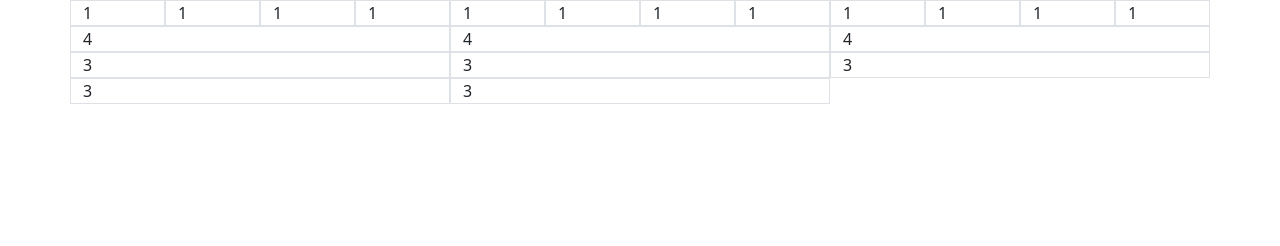
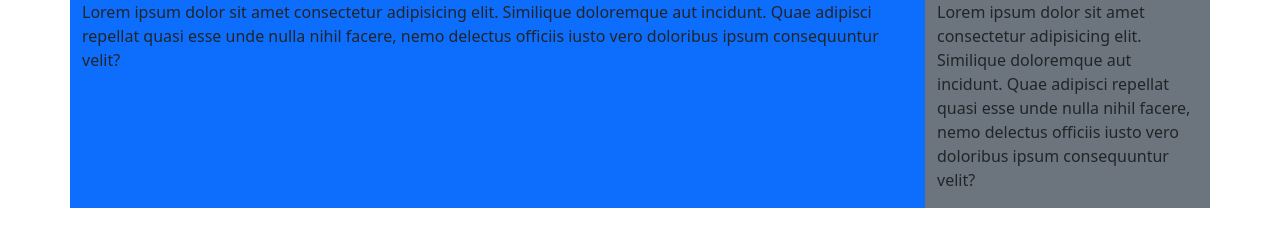
Before and after one commit to 0wlofminerva/bootstarp5-sass-testimonials-section, a plain HTML site: page index.html in a window 1280 px wide. Drawn offline with nearby package versions, Linux system fonts and the light colour scheme.

Commit message:
Layout split into two cols, rgiht col & left col

```diff
--- a/index.html
+++ b/index.html
@@ -7,33 +7,18 @@
     <link href="https://cdn.jsdelivr.net/npm/bootstrap@5.0.0-beta1/dist/css/bootstrap.min.css" rel="stylesheet" integrity="sha384-giJF6kkoqNQ00vy+HMDP7azOuL0xtbfIcaT9wjKHr8RbDVddVHyTfAAsrekwKmP1" crossorigin="anonymous">
 </head>
 <body>
-    <div class="container">
+    <main class="container">
         <div class="row">
-            <div class="col-1 border">1</div>
-            <div class="col-1 border">1</div>
-            <div class="col-1 border">1</div>
-            <div class="col-1 border">1</div>
-            <div class="col-1 border">1</div>
-            <div class="col-1 border">1</div>
-            <div class="col-1 border">1</div>
-            <div class="col-1 border">1</div>
-            <div class="col-1 border">1</div>
-            <div class="col-1 border">1</div>
-            <div class="col-1 border">1</div>
-            <div class="col-1 border">1</div>
+            <!-- Left Col -->
+            <div class="col-12 col-lg-9 bg-primary">
+                <p>Lorem ipsum dolor sit amet consectetur adipisicing elit. Similique doloremque aut incidunt. Quae adipisci repellat quasi esse unde nulla nihil facere, nemo delectus officiis iusto vero doloribus ipsum consequuntur velit?</p>
+            </div>
+            <!-- Right Col -->
+            <div class="col-12 col-lg-3 bg-secondary">
+                <p>Lorem ipsum dolor sit amet consectetur adipisicing elit. Similique doloremque aut incidunt. Quae adipisci repellat quasi esse unde nulla nihil facere, nemo delectus officiis iusto vero doloribus ipsum consequuntur velit?</p>
+            </div>
         </div>
-        <div class="row">
-            <div class="col-4 border">4</div>
-            <div class="col-4 border">4</div>
-            <div class="col-4 border">4</div>
-        </div>
-        <div class="row">
-            <div class="col-12 col-sm-6 col-md-4 border">3</div>
-            <div class="col-12 col-sm-6 col-md-4 border">3</div>
-            <div class="col-12 col-sm-6 col-md-4 border">3</div>
-            <div class="col-12 col-sm-6 col-md-4 border">3</div>
-            <div class="col-12 col-md-4 border">3</div>
-        </div>
-    </div>
+
+    </main>
 </body>
 </html>
```
